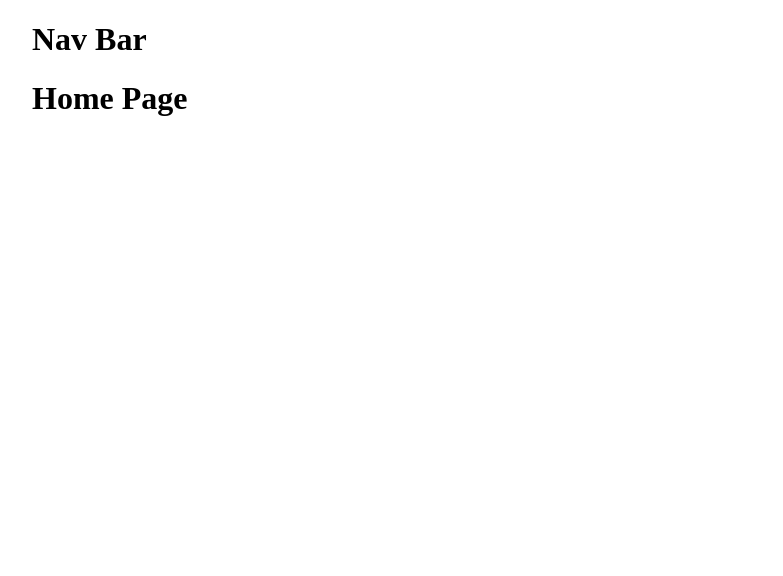
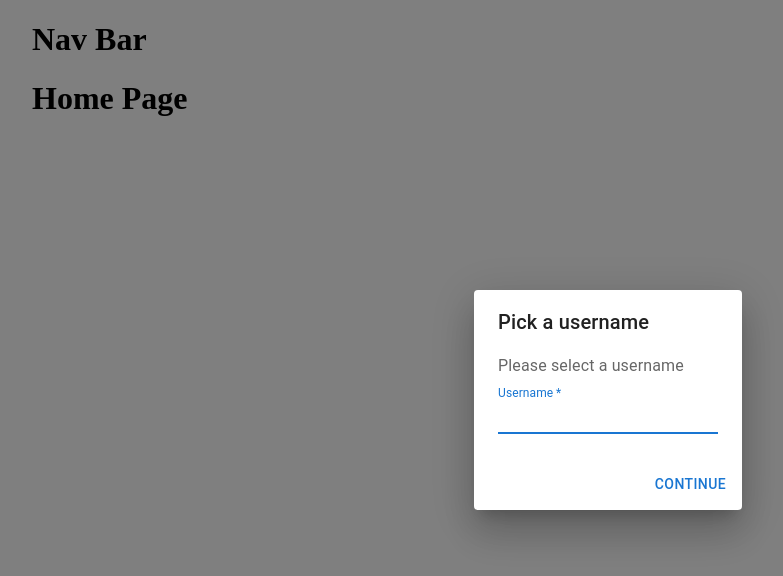
Before and after one commit to paulywrath/chess, a React (Vite) app: page / in a window 1280 px wide. Shown: the top 576 px of the page, without its empty margins (32-815 px from the left). Built offline with nearby package versions, Linux system fonts and the light colour scheme; no server answers.

Commit message:
Let user give name, attach to their connection

```diff
--- a/server.cjs
+++ b/server.cjs
@@ -15,6 +15,11 @@ const io = new Server(server, {
 
 io.on('connection', (socket) => {
   console.log(socket.id, 'connected');
+
+  socket.on('username', (username) => {
+    console.log('username:', username);
+    socket.data.username = username;
+  });
 });
 
 server.listen(port, () => {
--- a/src/App.jsx
+++ b/src/App.jsx
@@ -1,17 +1,48 @@
-import { Container } from "@mui/material";
-import { Route, Routes } from "react-router-dom"
+import { useState } from "react";
+import { Container, TextField } from "@mui/material";
+import { Route, Routes } from "react-router-dom";
 
-import Nav from "./Components/Nav"
-import Home from "./Components/Home"
-import Game from "./Components/Game"
-import Auth from "./Components/Auth"
-import Account from "./Components/Account"
+import socket from './socket';
+import CustomDialog from "./Components/CustomDialog";
+import Nav from "./Components/Nav";
+import Home from "./Components/Home";
+import Game from "./Components/Game";
+import Auth from "./Components/Auth";
+import Account from "./Components/Account";
 
 function App() {
+
+  const [username, setUsername] = useState('');
+
+  const [usernameSubmitted, setUsernameSubmitted] = useState(false);
 
   return (
     <Container>
       <Nav />
+      <CustomDialog
+        open={!usernameSubmitted}
+        title="Pick a username"
+        contentText="Please select a username"
+        handleContinue={() => {
+          if (!username) return;
+          socket.emit("username", username);
+          setUsernameSubmitted(true);
+        }}
+      >
+        <TextField
+          autoFocus
+          margin="dense"
+          id="username"
+          label="Username"
+          name="username"
+          value={username}
+          required
+          onChange={(e) => setUsername(e.target.value)}
+          type="text"
+          fullWidth
+          variant="standard"
+        />
+      </CustomDialog>
       <Routes>
         <Route path="/" element={ <Home /> } />
         <Route path="/game" element={ <Game /> } />
```
